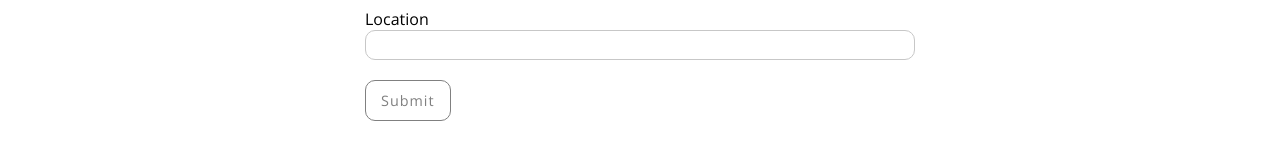
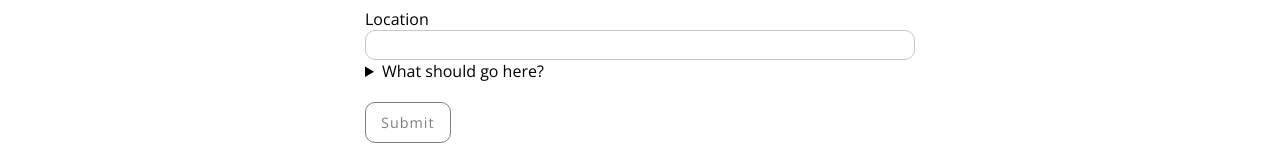
Before and after one commit to katiek78/memo-voyage, a Next.js app: page /1/new in a window 1280 px wide. Shown: the part 152-302 px from the top of the page. Built offline with nearby package versions, Linux system fonts and the light colour scheme.

Commit message:
feat: add location explanation

```diff
--- /dev/null
+++ b/components/LocationExplanation.js
@@ -0,0 +1,13 @@
+import locationExplanation from "../public/assets/location-explanation.png";
+
+const LocationExplanation = () => {
+    return(
+    <details>
+        <summary>What should go here?</summary>
+    <p className='location__explanation'>Copy the co-ordinates from the address bar on Google Maps or you can simply paste the whole URL!</p>
+    <img id="location-explanation" alt="screenshot of part of a Google Street View URL with a red box around the co-ordinates" src={locationExplanation.src}></img>
+    </details>
+    );
+}
+
+export default LocationExplanation;
--- a/components/PointForm.js
+++ b/components/PointForm.js
@@ -1,6 +1,7 @@
 import { useState } from 'react'
 import { useRouter } from 'next/router'
 import { mutate } from 'swr'
+import LocationExplanation from './LocationExplanation'
 
 const PointForm = ({ formId, pointForm, forNewPoint = true }) => {
   const router = useRouter()
@@ -118,6 +119,7 @@ const PointForm = ({ formId, pointForm, forNewPoint = true }) => {
           value={form.location}
           onChange={handleChange}
         />
+        <LocationExplanation />
 
         <button type="submit" className="btn">
           Submit
```
Also changed, not shown: public/assets/location-explanation.png (added).
